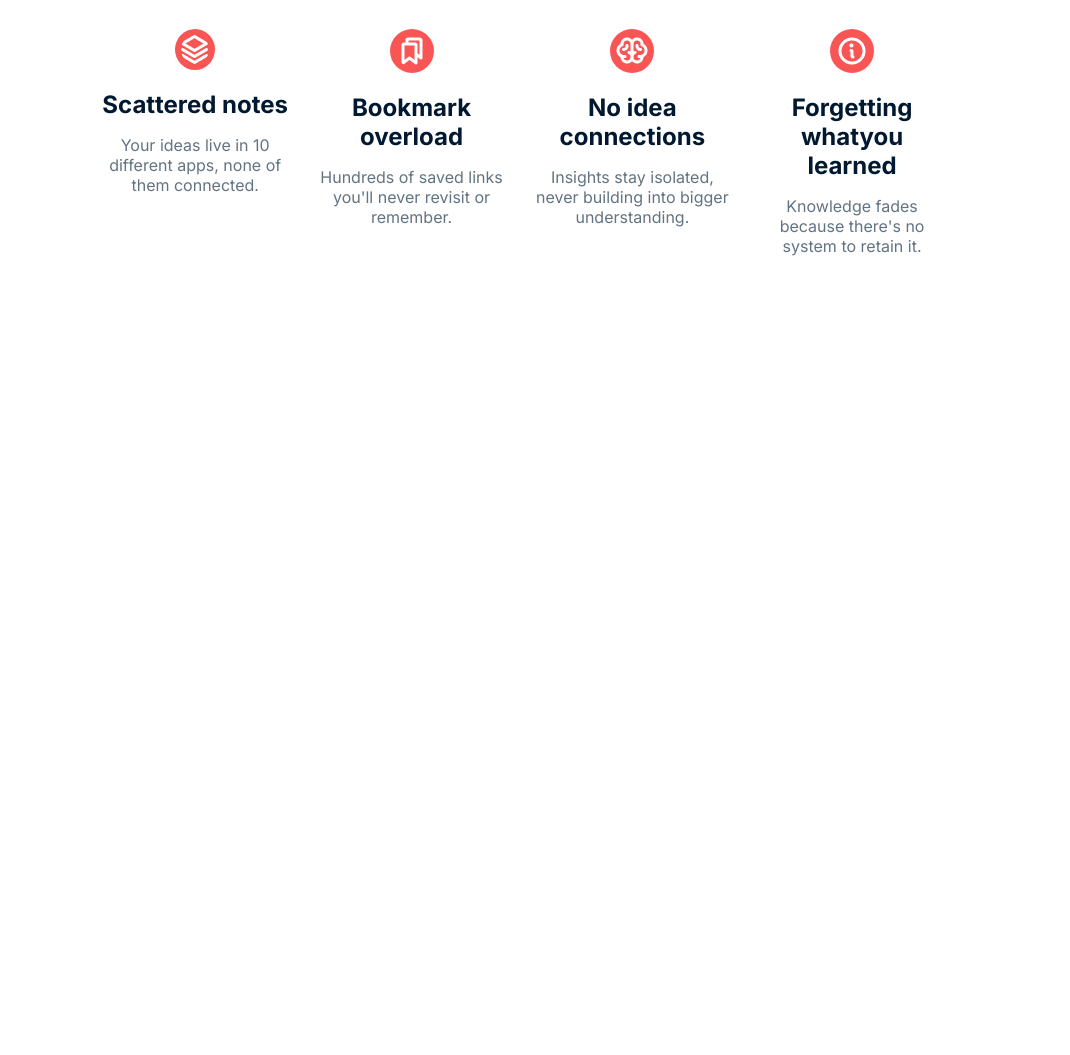
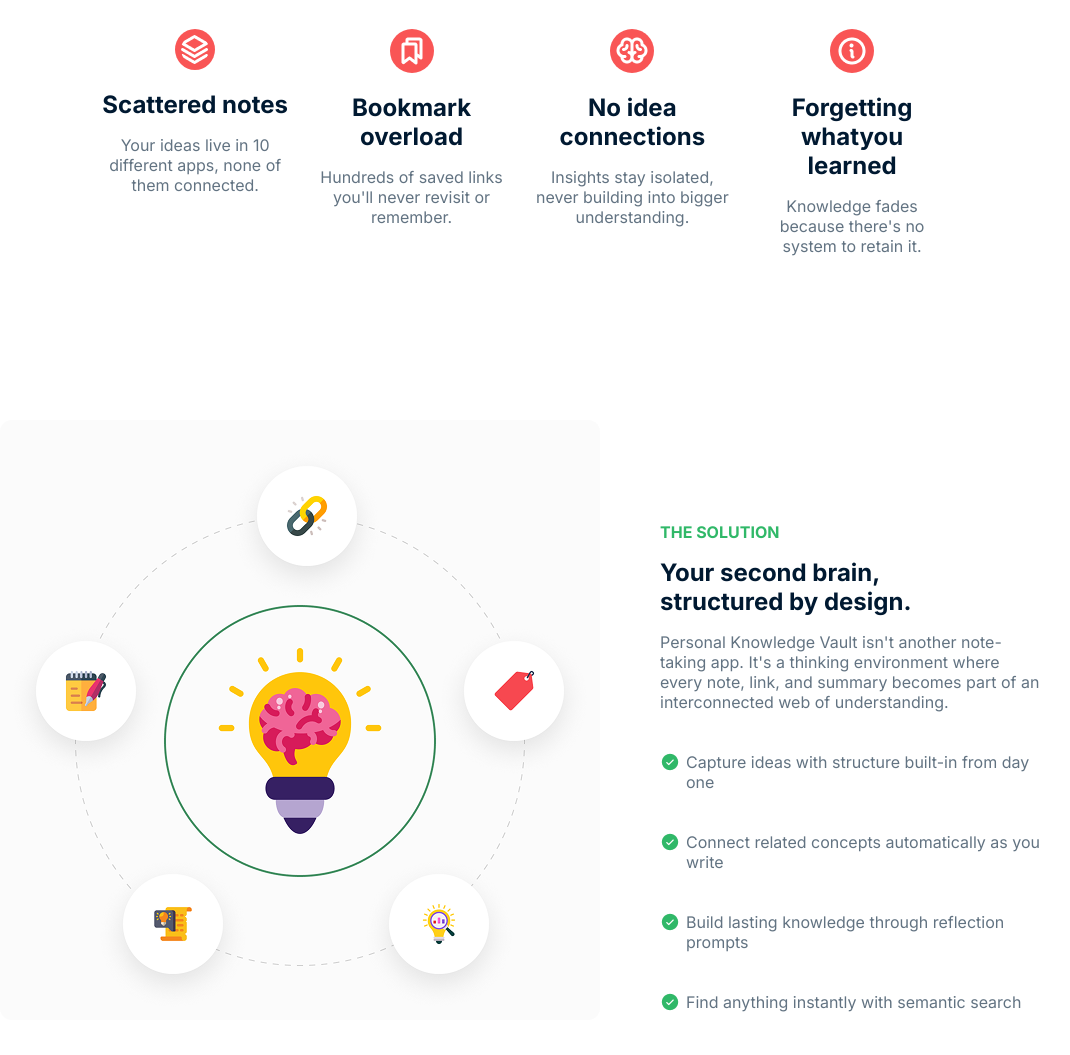
Before and after one commit to linkonsaha2044/B13-A01-Knowledge-Vault, a plain HTML site: page index.html in a window 1280 px wide. Shown: the part 924-1979 px from the top of the page, without its empty margins (120-1190 px from the left). Before the commit the page ends 1224 px from the top, so only its background shows below. Drawn offline with Linux system fonts and the light colour scheme.

Commit message:
Knowledge png added

```diff
--- a/index.html
+++ b/index.html
@@ -78,6 +78,37 @@
             </div>
         </div>
     </section>
+    <section id="skill">
+       <div class="skill-contain">
+        <div class="skill-img">
+            <img src="assets/knowledge.png" alt="">
+        </div>
+        <div class="heading">
+            <h5>THE SOLUTION</h5>
+            <h2>Your second brain,<br>structured by design.</h2>
+            <p>Personal Knowledge Vault isn't another note-taking app. It's a thinking environment where every note, link, and summary becomes part of an interconnected web of understanding.</p>
+             <div class="img">
+            <img src="assets/CheckCircle.png" alt="">
+             <p>Capture ideas with structure built-in from day one</p>
+        </div>
+        <div class="img">
+            <img src="assets/CheckCircle.png" alt="">
+              <p>Connect related concepts automatically as you write</p>
+        </div>
+        <div class="img">
+            <img src="assets/CheckCircle.png" alt="">
+            <p>Build lasting knowledge through reflection prompts</p>
+
+        </div>
+        <div class="img">
+            <img src="assets/CheckCircle.png" alt="">
+            <p>Find anything instantly with semantic search</p>
+
+        </div>
+        </div>
+
+       </div>
+    </section>
 
 </body>
 </html>
--- a/styles/nav.css
+++ b/styles/nav.css
@@ -166,3 +166,48 @@ margin-bottom: 44px;
     line-height: 20px;
     color: #627382;
 }
+#skill .skill-contain{
+  max-width: 1360px;
+  padding: 120px;
+  display: flex;
+  gap: 60px;
+
+}
+.skill-contain .heading{
+    max-width: 770px;
+}
+.skill-contain .heading h5{
+  color: #30B868;
+  font-size: 16px;
+  line-height: 20px;
+  margin-top: 102px;
+  margin-bottom: 16px;
+  font-weight: 500px;
+}
+ .heading h2{
+
+
+    margin-bottom: 16px;
+    margin-right: 120px;
+    justify-content: center;
+    align-items: center;
+   color: #001931;
+ }
+ .heading p{
+    font-size: 16px;
+    font-weight: 400px;
+    line-height: 20px;
+    color: #627382;
+    margin-bottom: 40px;
+ }
+ .heading .img{
+    max-width: 770px;
+   display: flex;
+    gap: 6px;
+    align-items: flex-start;
+
+ }
+  .img p{
+    font-size: 16px;
+    line-height: 20px;
+  }
```
